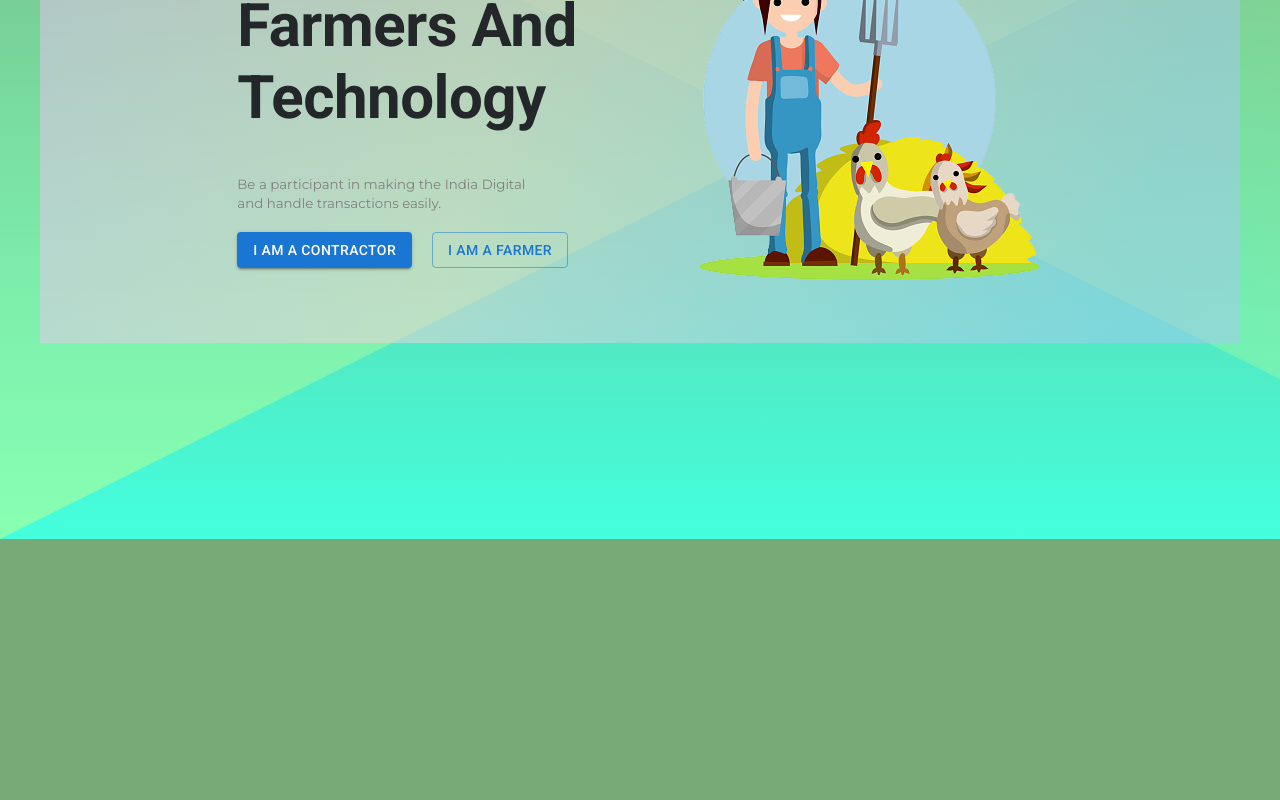
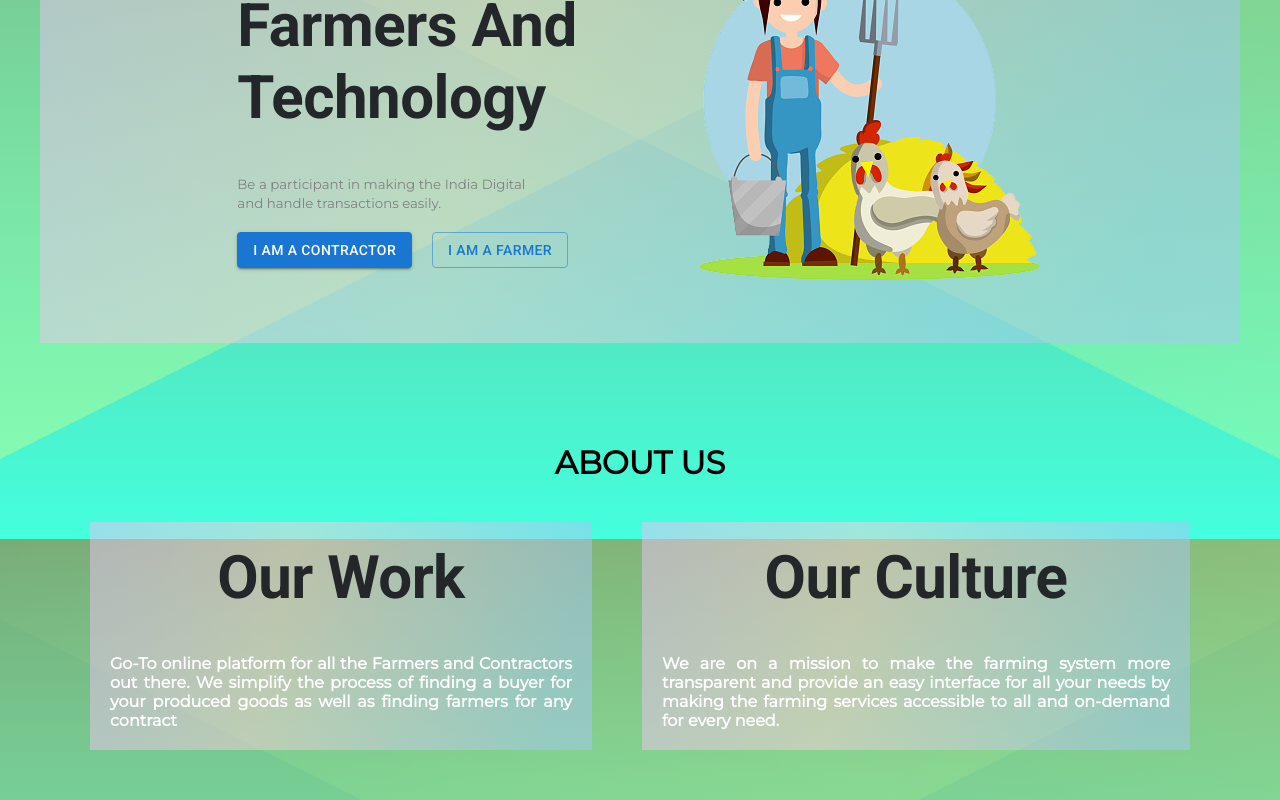
Before and after one commit to KAJU-KATLI/green-hackathon-frontend, a React (Create React App) app: page / in a window 1280 px wide. Shown: the part 261-1061 px from the top of the page. Before the commit the page ends 800 px from the top, so only its background shows below. Built offline with nearby package versions, Linux system fonts and the light colour scheme.

Commit message:
Added about us section
Signed-off-by: AdityaTeltia <teltia.aditya22@gmail.com>

```diff
--- a/src/Components/Footer/Footer.css
+++ b/src/Components/Footer/Footer.css
@@ -1,12 +1,6 @@
+@import url("https://fonts.googleapis.com/css2?family=Montserrat&display=swap");
+
 .footer {
-  background: linear-gradient(
-      180deg,
-      #ffffff 11.95%,
-      rgba(255, 255, 255, 0) 92.3%
-    ),
-    linear-gradient(
-      90deg,
-      rgba(231, 189, 251, 0.5) -29.81%,
-      rgba(250, 208, 218, 0.5) 110.29%
-    );
+  text-align: center;
+  font-family: "Montserrat", sans-serif;
 }
--- a/src/Components/Footer/Footer.js
+++ b/src/Components/Footer/Footer.js
@@ -1,9 +1,10 @@
 import React from 'react'
+import './Footer.css'
 
 const Footer = () => {
     return (
         <footer class = "footer">
-
+            Copyright &copy;
         </footer>
     )
 }
--- /dev/null
+++ b/src/pages/Landing/AboutUs/AboutUs.css
@@ -0,0 +1,19 @@
+@import url("https://fonts.googleapis.com/css2?family=Montserrat&display=swap");
+
+.container {
+  font-family: "Montserrat", sans-serif;
+}
+
+.box_head{
+    text-align: center;
+}
+
+.box {
+  background: linear-gradient(
+    102.28deg,
+    rgba(231, 189, 251, 0.5) -7.7%,
+    rgba(250, 208, 218, 0.5) 38.01%,
+    rgba(168, 198, 243, 0.5) 91.43%
+  );
+  padding: 20px;
+}
--- /dev/null
+++ b/src/pages/Landing/AboutUs/AboutUs.js
@@ -0,0 +1,70 @@
+import React from "react";
+import Container from "@mui/material/Container";
+import Typography from "@mui/material/Typography";
+
+import "./AboutUs.css";
+
+const AboutUs = () => {
+  const containerStyles = {
+    display: "flex",
+    alignItems: "center",
+    justifyContent: "center",
+    gap: "50px",
+    padding: "40px 50px 50px 50px",
+  };
+  return (
+    <div>
+      <h1
+        style={{
+          textAlign: "center",
+          marginTop: "100px",
+          fontFamily: '"Montserrat", sans-serif',
+        }}
+      >
+        ABOUT US
+      </h1>
+      <Container style={containerStyles} className="container">
+        <div className="left box">
+          <Typography
+            variant="h2"
+            component="div"
+            style={{
+              color: "#23272A",
+              fontWeight: "bold",
+              marginBottom: "40px",
+            }}
+            className="box_head"
+          >
+            Our Work
+          </Typography>
+          <h4 style={{ color: "white", textAlign: "justify" }}>
+            Go-To online platform for all the Farmers and Contractors out there.
+            We simplify the process of finding a buyer for your produced goods
+            as well as finding farmers for any contract
+          </h4>
+        </div>
+        <div className="right box">
+          <Typography
+            variant="h2"
+            component="div"
+            style={{
+              color: "#23272A",
+              fontWeight: "bold",
+              marginBottom: "40px",
+            }}
+            className="box_head"
+          >
+            Our Culture
+          </Typography>
+          <h4 style={{ color: "white", textAlign: "justify" }}>
+            We are on a mission to make the farming system more transparent and
+            provide an easy interface for all your needs by making the farming
+            services accessible to all and on-demand for every need.
+          </h4>
+        </div>
+      </Container>
+    </div>
+  );
+};
+
+export default AboutUs;
--- a/src/Components/Hero/Hero.js
+++ b/src/pages/Landing/Hero/Hero.js
@@ -1,6 +1,6 @@
 import React from "react";
 import Container from "@mui/material/Container";
-import heroimg from "../../assets/heroFarmer.png";
+import heroimg from "../../../assets/heroFarmer.png";
 import Typography from "@mui/material/Typography";
 import Button from "@mui/material/Button";
 
--- a/src/pages/Landing/index.js
+++ b/src/pages/Landing/index.js
@@ -1,6 +1,8 @@
 import React from 'react'
 import Navbar from '../../components/Navbar'
-import Hero from '../../components/Hero/Hero'
+import Hero from './Hero/Hero'
+import AboutUs from './AboutUs/AboutUs'
+
 
 
 const index = () => {
@@ -8,6 +10,7 @@ const index = () => {
         <>
           <Navbar/>
           <Hero/>
+          <AboutUs/>
         </>
     )
 }
```
Also changed, not shown: src/pages/Landing/Hero/Hero.css (renamed from src/Components/Hero/Hero.css).
